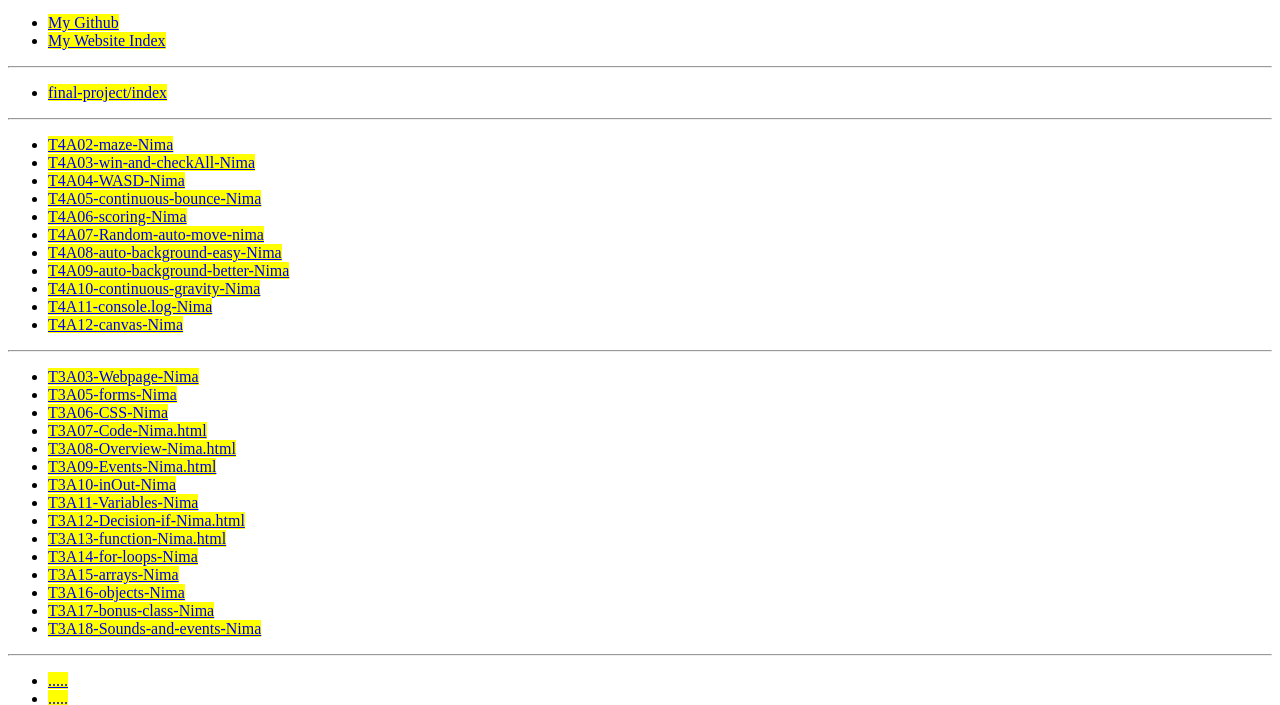
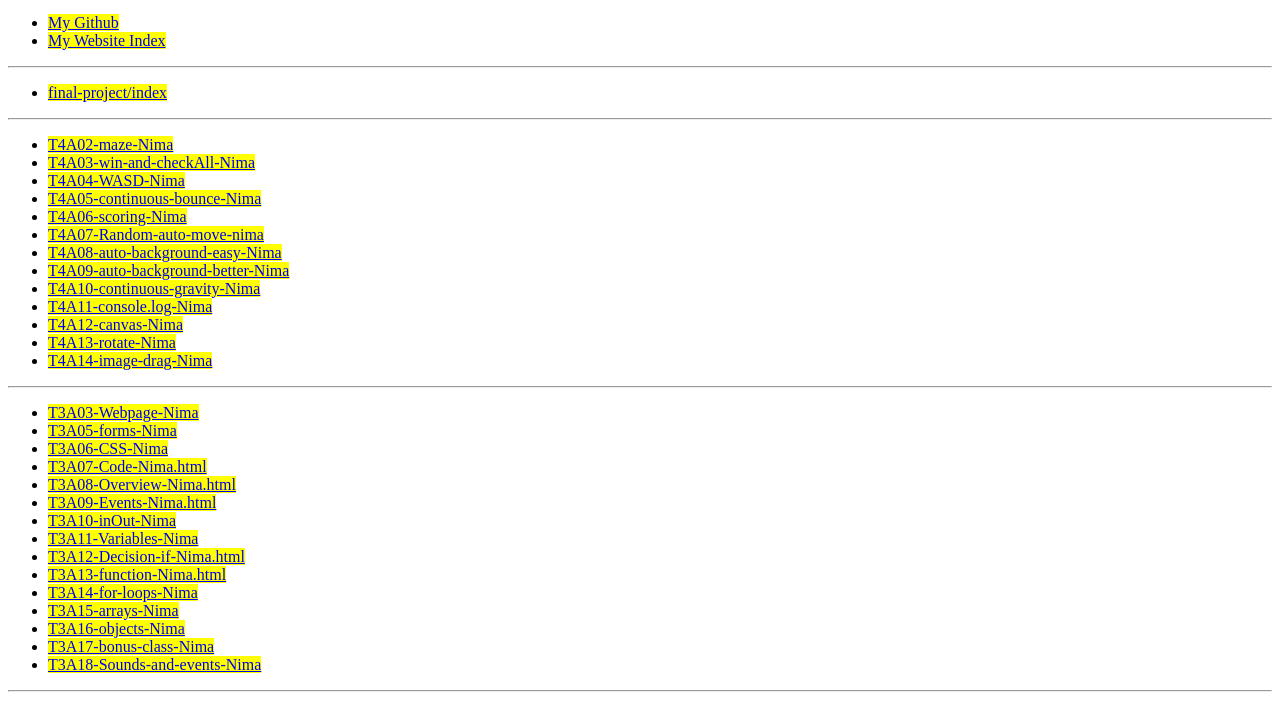
Before and after one commit to Nima-82/mss-game-dev, a plain HTML site: page public/index.html in a window 1280 px wide. Shown: the part 67-772 px from the top of the page. Drawn offline with Linux system fonts and the light colour scheme.

Commit message:
Update index.html

```diff
--- a/public/index.html
+++ b/public/index.html
@@ -29,6 +29,8 @@ Links to all my filles<br>
 <li><a style="background:yellow" href="T4A10-continuous-gravity-Nima.html">T4A10-continuous-gravity-Nima</a>
 <li><a style="background:yellow" href="T4A11-console.log-Nima.html">T4A11-console.log-Nima</a>
 <li><a style="background:yellow" href="T4A12-canvas-Nima.html">T4A12-canvas-Nima</a>
+<li><a style="background:yellow" href="T4A13-rotate-Nima.html">T4A13-rotate-Nima</a>
+<li><a style="background:yellow" href="T4A14-image-drag-Nima.html">T4A14-image-drag-Nima</a>
 </ul>
 
 <hr>
```
